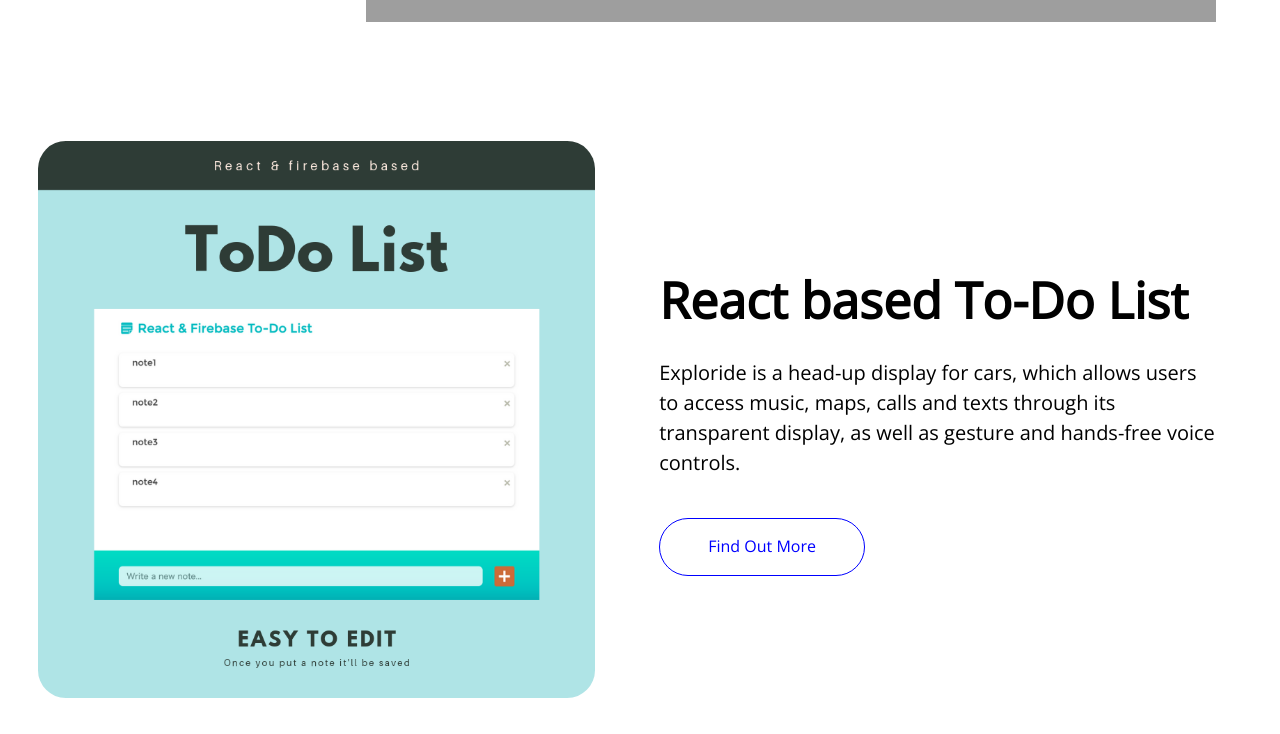
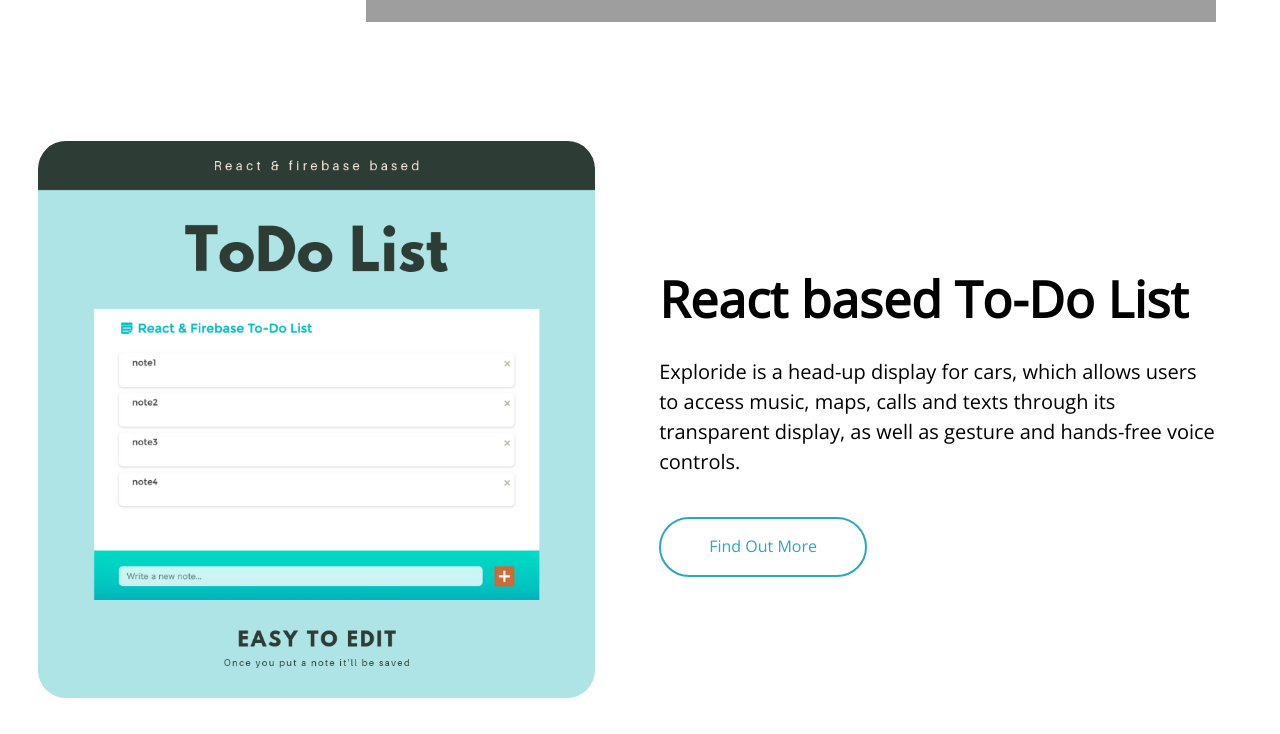
Before and after one commit to marieooq/react_portfolio, a React (Create React App) app: page / in a window 1280 px wide. Shown: the part 920-1654 px from the top of the page. Built offline with nearby package versions, Linux system fonts and the light colour scheme; grey boxes are pictures that could not be loaded.

Commit message:
modified files2

```diff
--- a/src/Contents.css
+++ b/src/Contents.css
@@ -3,7 +3,7 @@
     display: flex;
     justify-content: space-between;
     align-items: center;
-    margin: 0;
+    margin-bottom: 5%;
     padding: 0;
 }
 
@@ -14,7 +14,6 @@
 }
 
 .contents_image{
-    /* background-color: aqua; */
     padding: 1.5% 0 1.5% 3% ;
 }
 .contents_description{
@@ -41,12 +40,11 @@
     font-size: 16px;
     text-decoration: none;
     display: inline-block;
-    color: blue;
-    border: 1px solid blue;
+    color: rgb(44, 166, 197);
+    border: 2px solid rgb(44, 166, 197);
     padding: 1.2em 3em;
     border-radius: 5em;
     letter-spacing: 0em;
     line-height: 1.1em;
     margin-top: 20px;
-
 }
--- a/src/Navigation.css
+++ b/src/Navigation.css
@@ -2,7 +2,6 @@ nav{
     background-color: transparent;
     display: flex;
     justify-content: space-between;
-    /* position: fixed; */
     width: 100%;
     margin: 2% 0;
 }
--- a/src/Work.js
+++ b/src/Work.js
@@ -1,8 +1,8 @@
 import React from 'react';
 import './App.css';
 import './Work.css';
-import Content_image1 from './img/host_family.png';
-import Content_image2 from './img/react_note.png';
+import Content_image1 from './img/react_note.png';
+import Content_image2 from './img/host_family.png';
 import { Link } from 'react-router-dom'
 
 class Work extends React.Component{
--- a/src/Work1.js
+++ b/src/Work1.js
@@ -6,7 +6,7 @@ class Work1 extends React.Component{
   render() {
     return (
       <div>
-        <WorkTemplate title="Title1" description="Floweraura.com is an online flower & cakes store that delivers flowers, cakes and many other great gifts all over India and I got the opportunity to re-design their Desktop and Mobile website.
+        <WorkTemplate title="React based To-Do List" description="Floweraura.com is an online flower & cakes store that delivers flowers, cakes and many other great gifts all over India and I got the opportunity to re-design their Desktop and Mobile website.
           Powered by a strong affiliate network and channel stores, Floweraura is ready to offer its gifts in more than 180 cities across India.
           Floweraura.com is an online flower & cakes store that delivers flowers, cakes and many other great gifts all over India and I got the opportunity to re-design their Desktop and Mobile website.
           Powered by a strong affiliate network and channel stores, Floweraura is ready to offer its gifts in more than 180 cities across India." />
--- a/src/WorkTemplate.js
+++ b/src/WorkTemplate.js
@@ -9,11 +9,6 @@ const tagList = tags.map((elm) =>{
   return <li>{elm}</li>;
 });
 
-// const myStyles = {
-//   backgroundImage : `url(${Content_image1})`,
-//   height: '100vh',
-//   backgroundSize: 'cover'
-// }
 
 class WorkTemplate extends React.Component{
   render() {
```
